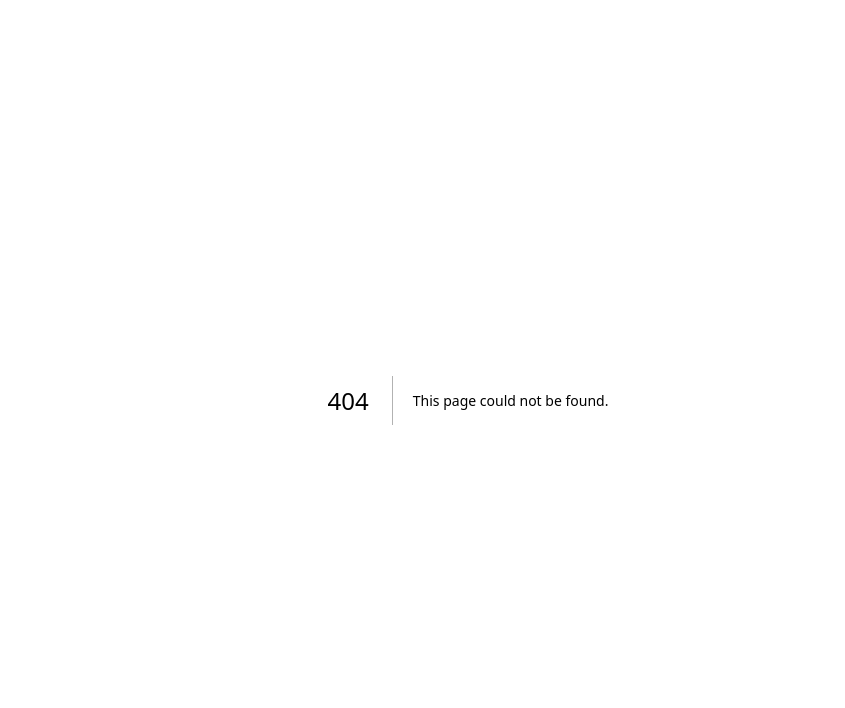
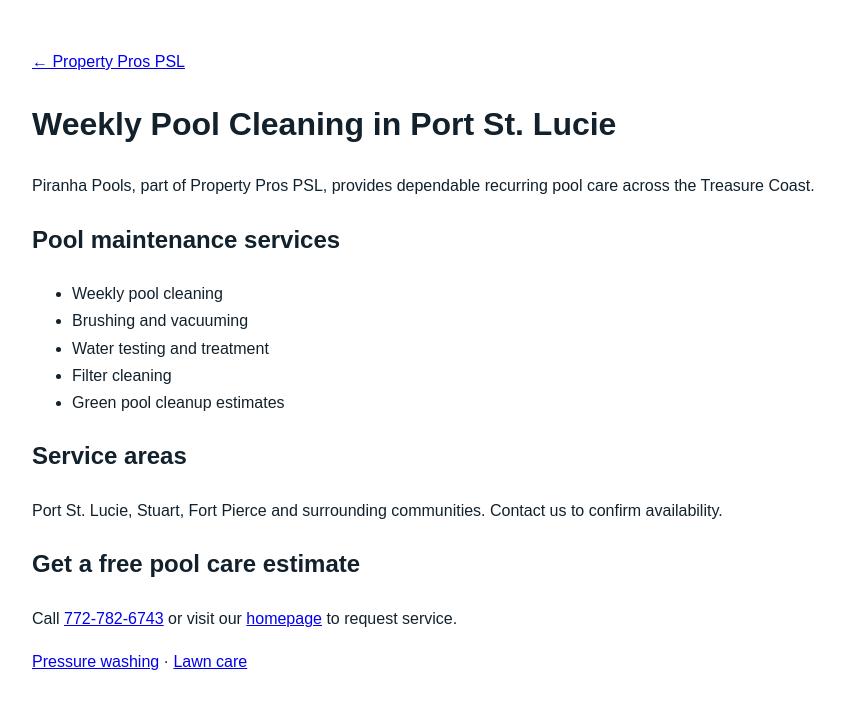
Before and after one commit to 76jodygotts-dotcom/property-pros-psl-portal, a Next.js app: page /pool-cleaning in a window 1280 px wide. Before the commit this address had no page. Shown: the top 708 px of the page, without its empty margins (172-1017 px from the left). Built offline with nearby package versions, Linux system fonts and the light colour scheme.

Commit message:
Add pool cleaning local SEO page

```diff
--- /dev/null
+++ b/app/pool-cleaning/page.jsx
@@ -0,0 +1,18 @@
+import Link from "next/link";
+export const metadata = {
+ title: "Weekly Pool Cleaning in Port St. Lucie, FL",
+ description: "Piranha Pools by Property Pros PSL provides weekly pool cleaning, brushing, vacuuming and pool water maintenance in Port St. Lucie, Stuart and Fort Pierce.",
+ alternates: { canonical: "/pool-cleaning" }
+};
+export default function PoolCleaningPage() {
+ return <main style={{maxWidth:920,margin:"auto",padding:"48px 24px",fontFamily:"Arial, sans-serif",lineHeight:1.7}}>
+ <Link href="/">← Property Pros PSL</Link>
+ <h1>Weekly Pool Cleaning in Port St. Lucie</h1>
+ <p>Piranha Pools, part of Property Pros PSL, provides dependable recurring pool care across the Treasure Coast.</p>
+ <h2>Pool maintenance services</h2>
+ <ul><li>Weekly pool cleaning</li><li>Brushing and vacuuming</li><li>Water testing and treatment</li><li>Filter cleaning</li><li>Green pool cleanup estimates</li></ul>
+ <h2>Service areas</h2><p>Port St. Lucie, Stuart, Fort Pierce and surrounding communities. Contact us to confirm availability.</p>
+ <h2>Get a free pool care estimate</h2><p>Call <a href="tel:+17727826743">772-782-6743</a> or visit our <Link href="/">homepage</Link> to request service.</p>
+ <p><Link href="/pressure-washing">Pressure washing</Link> · <Link href="/lawn-care">Lawn care</Link></p>
+ </main>;
+}
```
